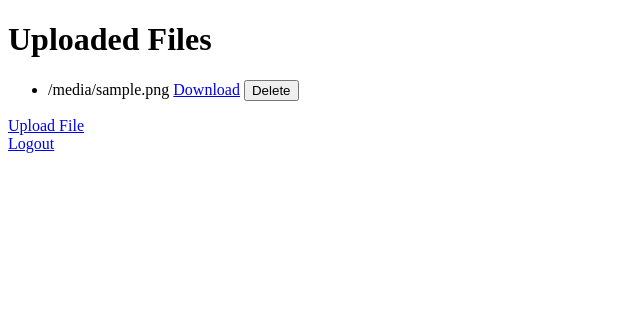
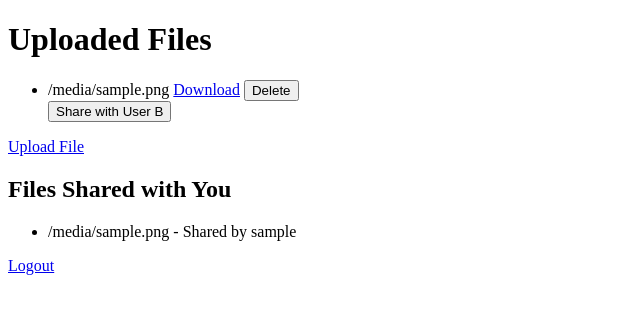
Before and after one commit to NHQpin/NT2119-env-Project, a Flask app: template source/templates/files.html in a window 1280 px wide. Shown: the top 314 px of the page, without its empty margins (0-640 px from the left). Run offline with Flask 3, Linux system fonts and the light colour scheme; the template is opened without the code that fills it: most values are stand-ins (such as "Sample title", 1, 10 or a date in 2020).

Commit message:
final-code

```diff
--- a/source/CryptoAPI.py
+++ b/source/CryptoAPI.py
@@ -22,7 +22,7 @@ def decrypt(key, cipher):
     """decrypt cipher using given key and return plain text values
     """
     crypto = CryptoWrapper()
-    plain_text = crypto.aesDecrypt(key, cipher).decode()
+    plain_text = crypto.aesDecrypt(key, cipher)#.decode()
     # print(plain_text)
     if type(plain_text) is bytes:
         plain_text = eval(plain_text)
--- a/source/CryptoInternals.py
+++ b/source/CryptoInternals.py
@@ -75,7 +75,7 @@ class CryptoWrapper():
 
         with oqs.Signature(self.sigalg) as verifier:
 
-            data=data.encode()
+            # data=data.encode()
             is_valid = verifier.verify(data, signature, publicKey)
 
             return is_valid
--- a/source/app.py
+++ b/source/app.py
@@ -59,6 +59,18 @@ def init_db():
             pubkeys NVARCHAR(MAX) NOT NULL,
         )
     ''')
+    cursor.execute('''
+        IF NOT EXISTS (SELECT * FROM sys.tables WHERE name = 'shared_files')
+        CREATE TABLE shared_files (
+            share_id INT IDENTITY(1,1) PRIMARY KEY,
+            owner_id INT NOT NULL,
+            file_id INT NOT NULL,
+            shared_with_id INT NOT NULL,
+            FOREIGN KEY (owner_id) REFERENCES users(user_id),
+            FOREIGN KEY (file_id) REFERENCES files(file_id),
+            FOREIGN KEY (shared_with_id) REFERENCES users(user_id)
+        )
+    ''')
     conn.commit()
     cursor.close()
     conn.close()
@@ -77,9 +89,7 @@ def encrypt_file(file_path, key_file, output_path):
     key = load_key(key_file)
     with open(file_path, 'rb') as f:
         data = f.read()
-
     ciphertext = encrypt(key, data)
-
     with open(output_path, 'wb') as f:
         f.write(ciphertext.encode('utf-8'))
 
@@ -87,9 +97,8 @@ def decrypt_file(file_path, key_file, output_path):
     key = load_key(key_file)
     with open(file_path, 'rb') as f:
         ciphertext = f.read()
-
-    data = decrypt(key, ciphertext)
-
+    decoded = ciphertext.decode('utf-8')
+    data = decrypt(key, decoded)
     with open(output_path, 'wb') as f:
         f.write(data)
 
@@ -98,13 +107,14 @@ def sign_file(file_path, private_key_file):
         data = f.read()
     key = load_key(private_key_file)
     signature = gen_sig(key, data)
-    return signature
+    return signature.hex()
+
 
 def verify_signature(file_path, signature, public_key_file):
     with open(file_path, 'rb') as f:
         data = f.read()
     key = load_key(public_key_file)
-    isValid = verify_sig(key, data, signature)
+    isValid = verify_sig(key, data, bytes.fromhex(signature))
     return isValid
 
 @app.route('/')
@@ -115,6 +125,8 @@ def index():
 
 @app.route('/register', methods=['GET', 'POST'])
 def register():
+    if 'user_id' in session:
+        return redirect(url_for('list_files'))
     if request.method == 'POST':
         username = request.form['username']
         password = request.form['password']
@@ -137,6 +149,8 @@ def register():
 
 @app.route('/login', methods=['GET', 'POST'])
 def login():
+    if 'user_id' in session:
+        return redirect(url_for('list_files'))
     if request.method == 'POST':
         username = request.form['username']
         password = request.form['password']
@@ -161,13 +175,13 @@ def login():
 def logout():
     session.pop('user_id', None)
     flash('You have been logged out.')
-    return redirect(url_for('index'))
+    return redirect(url_for('list_files'))
 
 @app.route('/upload', methods=['GET', 'POST'])
 def upload_file():
     if 'user_id' not in session:
         flash('Please log in to upload files.')
-        return redirect(url_for('login'))
+        return redirect(url_for('files'))
 
     if request.method == 'POST':
         if 'file' not in request.files:
@@ -183,9 +197,9 @@ def upload_file():
             file.save(filepath)
 
             encrypted_filepath = os.path.join(app.config['UPLOAD_FOLDER'], f'encrypted_{filename}')
-            encrypt_file(filepath, 'prisecretkey.pem', encrypted_filepath)
+            encrypt_file(filepath, 'key/prisecretkey.pem', encrypted_filepath)
 
-            signature = sign_file(encrypted_filepath, 'priSignKey.pem')
+            signature = sign_file(encrypted_filepath, 'key/priSignKey.pem')
 
             save_to_db(filename, encrypted_filepath, session['user_id'], signature)
             os.remove(filepath)
@@ -195,11 +209,40 @@ def upload_file():
 
     return render_template('upload.html')
 
+@app.route('/share/<int:file_id>/<int:user_id>', methods=['POST'])
+def sharefile(file_id, user_id):
+    if 'user_id' not in session:
+        flash('Please log in to share files.')
+        return redirect(url_for('login'))
+
+    # Verify if the logged in user has permission to share this file
+    conn = pyodbc.connect(conn_str)
+    cursor = conn.cursor()
+    cursor.execute('SELECT user_id FROM files WHERE file_id = ?', (file_id,))
+    file_owner_id = cursor.fetchone()[0]
+
+    if session['user_id'] != file_owner_id:
+        flash('You do not have permission to share this file.')
+        return redirect(url_for('list_files'))
+
+    try:
+        cursor.execute('INSERT INTO shared_files (file_id, shared_by_user_id, shared_with_user_id) VALUES (?, ?, ?)',
+                       (file_id, session['user_id'], user_id))
+        conn.commit()
+        flash('File shared successfully.')
+    except Exception as e:
+        flash(f"Error sharing file: {str(e)}")
+    finally:
+        cursor.close()
+        conn.close()
+
+    return redirect(url_for('list_files'))
+
 @app.route('/files')
 def list_files():
     if 'user_id' not in session:
         flash('Please log in to view files.')
-        return redirect(url_for('login'))
+        return redirect(url_for('index'))
 
     file_list = fetch_files_from_db(session['user_id'])
     return render_template('files.html', file_list=file_list)
@@ -208,7 +251,7 @@ def list_files():
 def download_file(file_id):
     if 'user_id' not in session:
         flash('Please log in to download files.')
-        return redirect(url_for('login'))
+        return redirect(url_for('index'))
 
     conn = pyodbc.connect(conn_str)
     cursor = conn.cursor()
@@ -222,11 +265,11 @@ def download_file(file_id):
         file_path = file_record[1]
         signature = file_record[2]
 
-        if verify_signature(file_path, signature, 'pubSignKey.pem'):
+        if verify_signature(file_path, signature, 'key/pubSignKey.pem'):
             decrypted_filepath = os.path.join(app.config['UPLOAD_FOLDER'], f'decrypted_{file_name}')
-            decrypt_file(file_path, 'prisecretkey.pem', decrypted_filepath)
+            decrypt_file(file_path, 'key/prisecretkey.pem', decrypted_filepath)
             try:
-                return send_from_directory(directory=app.config['UPLOAD_FOLDER'], filename=f'decrypted_{file_name}', as_attachment=True)
+                return send_from_directory(directory=app.config['UPLOAD_FOLDER'], path=f'decrypted_{file_name}', as_attachment=True)
             except Exception as e:
                 flash(f"Error downloading file: {str(e)}")
                 return redirect(url_for('list_files'))
@@ -241,7 +284,7 @@ def download_file(file_id):
 def delete_file(file_id):
     if 'user_id' not in session:
         flash('Please log in to delete files.')
-        return redirect(url_for('login'))
+        return redirect(url_for('index'))
 
     conn = pyodbc.connect(conn_str)
     cursor = conn.cursor()
@@ -281,6 +324,10 @@ def save_to_db(filename, filepath, user_id, signature):
     cursor.close()
     conn.close()
 
+
+@app.errorhandler(404)
+def page_not_found(e):
+    return redirect(url_for('login'))
 if __name__ == '__main__':
     if not os.path.exists(app.config['UPLOAD_FOLDER']):
         os.makedirs(app.config['UPLOAD_FOLDER'])
--- a/source/templates/files.html
+++ b/source/templates/files.html
@@ -22,11 +22,21 @@
                 <form action="{{ url_for('delete_file', file_id=file_id) }}" method="post" style="display: inline;">
                     <button type="submit">Delete</button>
                 </form>
+                <form action="/share/{{ file_id }}/{{ user_id }}" method="post">
+                    <button type="submit">Share with User B</button>
+                </form>
             </li>
         {% endfor %}
     </ul>
     <a href="{{ url_for('upload_file') }}">Upload File</a>
     <br>
+    <h2>Files Shared with You</h2>
+    <ul>
+        {% for shared_file in shared_files %}
+            <li>{{ shared_file.file_name }} - Shared by {{ shared_file.shared_by_username }}</li>
+        {% endfor %}
+    </ul>
+
     <a href="{{ url_for('logout') }}">Logout</a>
 </body>
 </html>
--- a/source/templates/login.html
+++ b/source/templates/login.html
@@ -22,6 +22,7 @@
         <input type="password" id="password" name="password" required>
         <br>
         <button type="submit">Login</button>
+        <a href="{{ url_for('register') }}">Register</a>
     </form>
 </body>
 </html>
--- a/source/templates/register.html
+++ b/source/templates/register.html
@@ -22,6 +22,7 @@
         <input type="password" id="password" name="password" required>
         <br>
         <button type="submit">Register</button>
+        <a href="{{ url_for('login') }}">Login</a>
     </form>
 </body>
 </html>
```
Also changed, not shown: source/templates/share.html (added, +18 -0 lines), source/test.py (deleted, +0 -44 lines), 11 other files.
